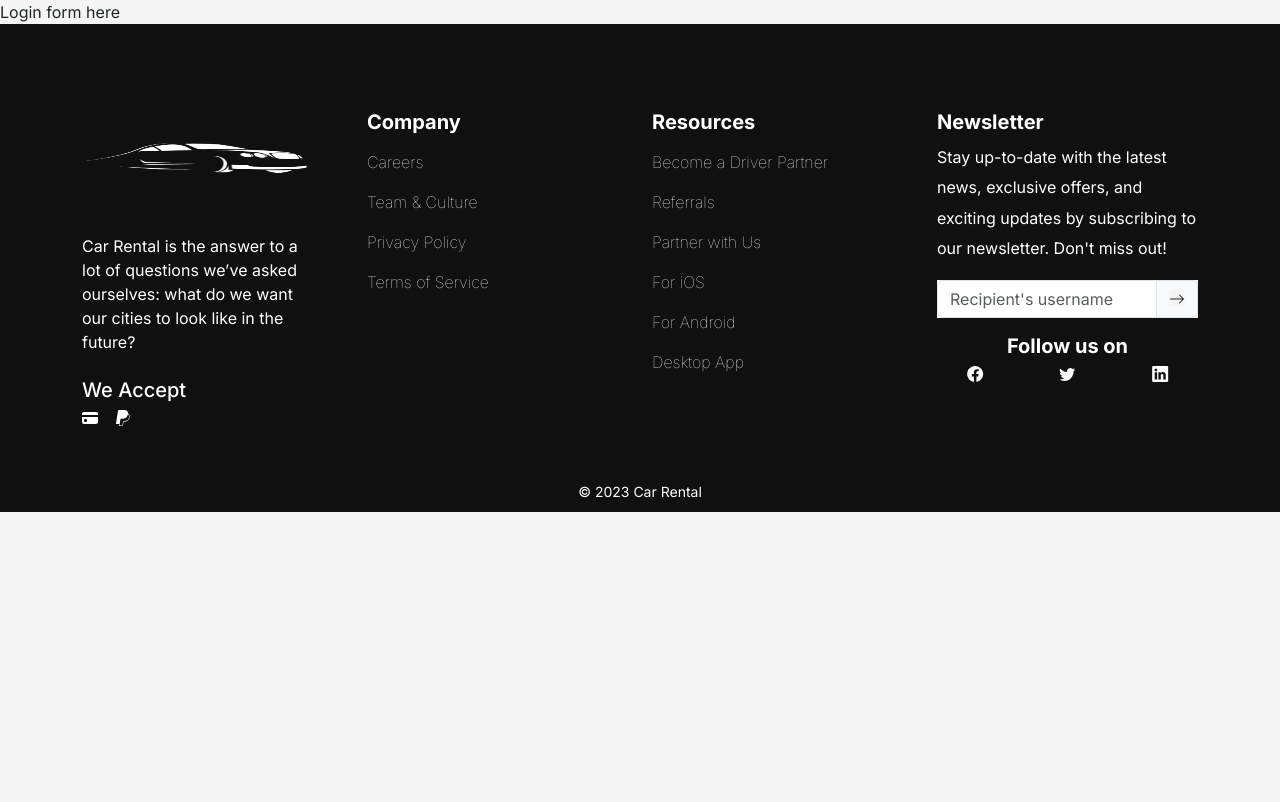
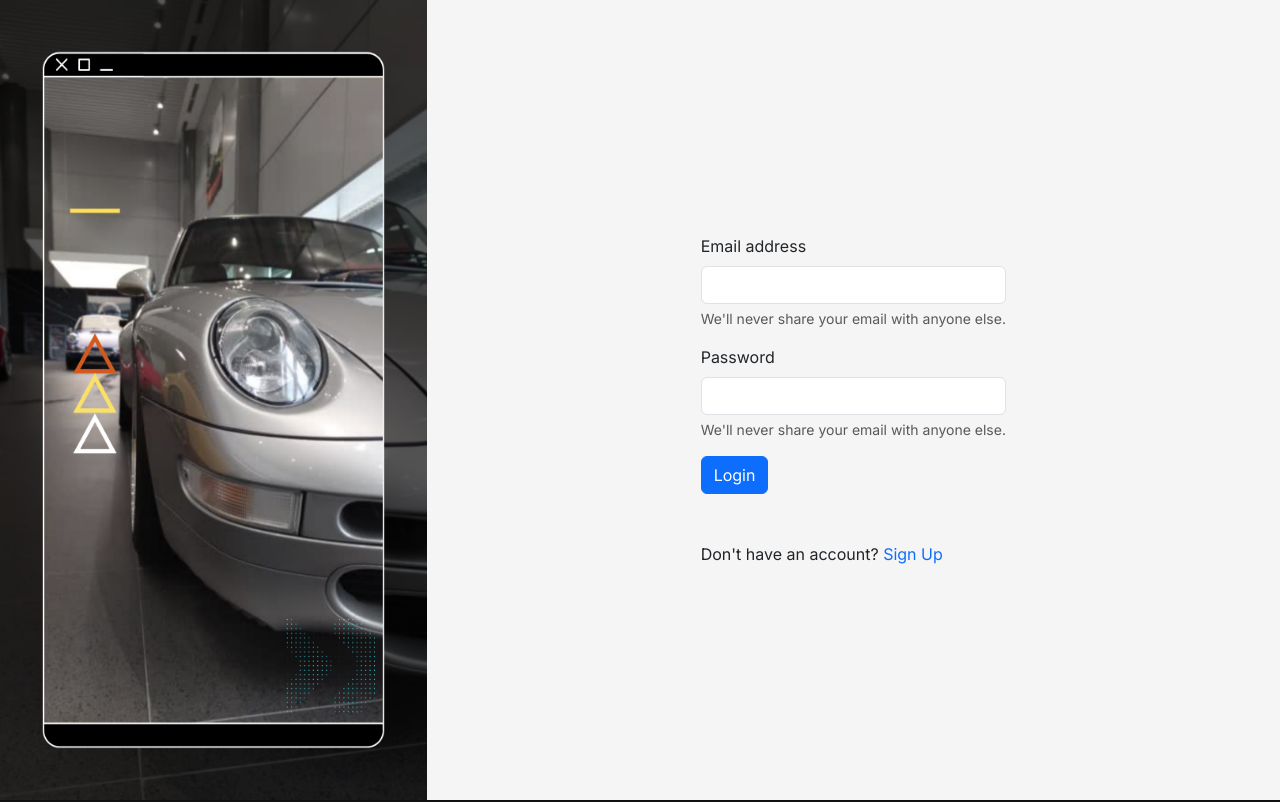
Before and after one commit to AtGbemiga/car-rental-frontend, a Next.js app: page /login in a window 1280 px wide. Shown: the top 802 px of the page. Built offline with nearby package versions, Linux system fonts and the light colour scheme.

Commit message:
Add login & sign up forms

```diff
--- /dev/null
+++ b/app/components/date-fns/FooterYear.tsx
@@ -0,0 +1,6 @@
+import { getYear } from "date-fns";
+
+export default function FooterYear() {
+  const result = getYear(new Date());
+  return <span style={{ backgroundColor: "#101010" }}>{result}</span>;
+}
--- a/app/components/global/Footer.tsx
+++ b/app/components/global/Footer.tsx
@@ -8,6 +8,7 @@ import {
   Paypal,
   Twitter,
 } from "./FooterIconsSvg";
+import FooterYear from "../date-fns/FooterYear";
 
 export default function Footer() {
   return (
@@ -119,7 +120,7 @@ export default function Footer() {
                 <input
                   type="text"
                   className="form-control"
-                  placeholder="Recipient's username"
+                  placeholder="Enter your Email"
                   aria-label="Enter your Email ..."
                   aria-describedby="basic-addon2"
                 />
@@ -145,8 +146,9 @@ export default function Footer() {
       </div>
       <small
         className={`position-absolute bottom-0 start-50 translate-middle ${styles.footerBackground} text-white`}
+        style={{ backgroundColor: "#101010" }}
       >
-        © 2023 Car Rental
+        © <FooterYear /> Car Rental
       </small>
     </footer>
   );
--- /dev/null
+++ b/app/login/components/Form.tsx
@@ -0,0 +1,49 @@
+import Link from "next/link";
+
+export const LoginForm = () => {
+  return (
+    <form>
+      <div className="mb-3">
+        <label htmlFor="loginEmail" className="form-label">
+          Email address
+        </label>
+        <input
+          type="email"
+          className="form-control"
+          id="loginEmail"
+          aria-describedby="loginEmail"
+          name="loginEmail"
+        />
+        <div id="emailHelp" className="form-text">
+          We'll never share your email with anyone else.
+        </div>
+      </div>
+      <label htmlFor="loginPassword" className="form-label">
+        Password
+      </label>
+      <input
+        type="password"
+        className="form-control"
+        id="loginPassword"
+        aria-describedby="loginPassword"
+        name="loginPassword"
+      />
+      <div id="emailHelp" className="form-text mb-3">
+        We'll never share your email with anyone else.
+      </div>
+
+      <button
+        type="submit"
+        className="btn btn-primary mb-5 link-decoration-none"
+      >
+        Login
+      </button>
+      <article>
+        Don't have an account?{" "}
+        <Link href="/sign-up" className="text-decoration-none">
+          Sign Up
+        </Link>
+      </article>
+    </form>
+  );
+};
--- a/app/login/page.tsx
+++ b/app/login/page.tsx
@@ -1,3 +1,22 @@
+import { LoginForm } from "./components/Form";
+import Image from "next/image";
+
 export default function Login() {
-  return <div>Login form here</div>;
+  return (
+    <main className="container-fluid min-vh-100">
+      <section className="row min-vh-100">
+        <div className="position-relative col-4 col-sm-0 d-none d-sm-block">
+          <Image
+            src="/loginFormImg.png"
+            fill={true}
+            alt="Login form image"
+            className="d-none d-sm-block"
+          />
+        </div>
+        <div className="col-lg-8 col-md-8 col-sm-12 d-flex justify-content-center align-items-center">
+          <LoginForm />
+        </div>
+      </section>
+    </main>
+  );
 }
--- /dev/null
+++ b/app/sign-up/components/Form.tsx
@@ -0,0 +1,49 @@
+import Link from "next/link";
+
+export const SignUpForm = () => {
+  return (
+    <form>
+      <div className="mb-3">
+        <label htmlFor="signUpEmail" className="form-label">
+          Email address
+        </label>
+        <input
+          type="email"
+          className="form-control"
+          id="signUpEmail"
+          aria-describedby="signUpEmail"
+          name="signUpEmail"
+        />
+        <div id="emailHelp" className="form-text">
+          We'll never share your email with anyone else.
+        </div>
+      </div>
+      <label htmlFor="signUpPassword" className="form-label">
+        Password
+      </label>
+      <input
+        type="password"
+        className="form-control"
+        id="signUpPassword"
+        aria-describedby="signUpPassword"
+        name="signUpPassword"
+      />
+      <div id="emailHelp" className="form-text mb-3">
+        We'll never share your email with anyone else.
+      </div>
+
+      <button
+        type="submit"
+        className="btn btn-primary mb-5 link-decoration-none"
+      >
+        Submit
+      </button>
+      <article>
+        Already have an account?{" "}
+        <Link href="/login" className="text-decoration-none">
+          Login
+        </Link>
+      </article>
+    </form>
+  );
+};
--- a/lib/getAllVehicles.tsx
+++ b/lib/getAllVehicles.tsx
@@ -1,6 +1,6 @@
 export default async function getAllVehicles(): Promise<Vehicle[]> {
   const url = "https://brainy-clothes-fish.cyclic.app/api/v1/vehicles";
-  const response = await fetch(url, { next: { revalidate: 0 } });
+  const response = await fetch(url, { next: { revalidate: 60 } });
 
   if (!response.ok) {
     const errorResponse = await response.json();
--- a/package.json
+++ b/package.json
@@ -16,6 +16,7 @@
     "axios": "^1.4.0",
     "bootstrap": "^5.3.0",
     "bootstrap-icons": "^1.10.5",
+    "date-fns": "^2.30.0",
     "eslint": "8.44.0",
     "eslint-config-next": "13.4.9",
     "next": "13.4.9",
```
Also changed, not shown: app/components/home/HomeMainBody.tsx (+6 -6 lines), app/sign-up/page.tsx (+20 -1 lines), lib/getVehicleDetails.tsx (+7 -2 lines), public/loginFormImg.png (added), 1 other file (tests, documents, lock files or other folders).
